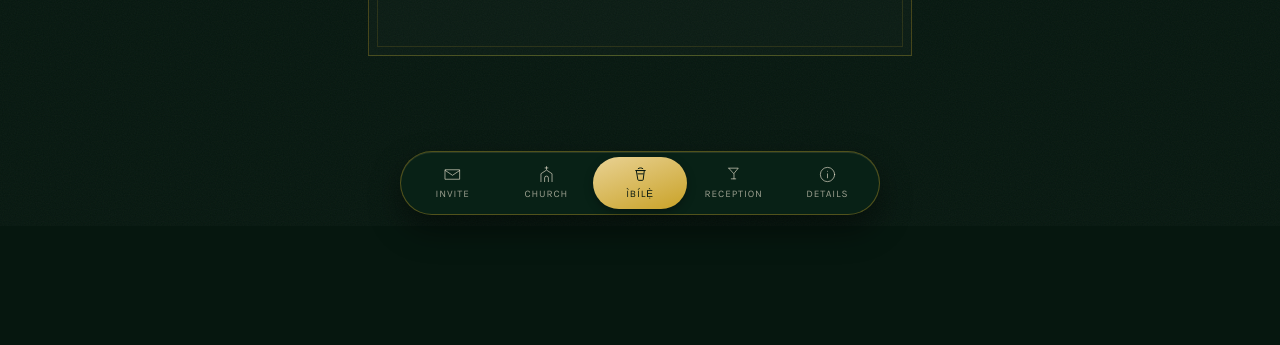
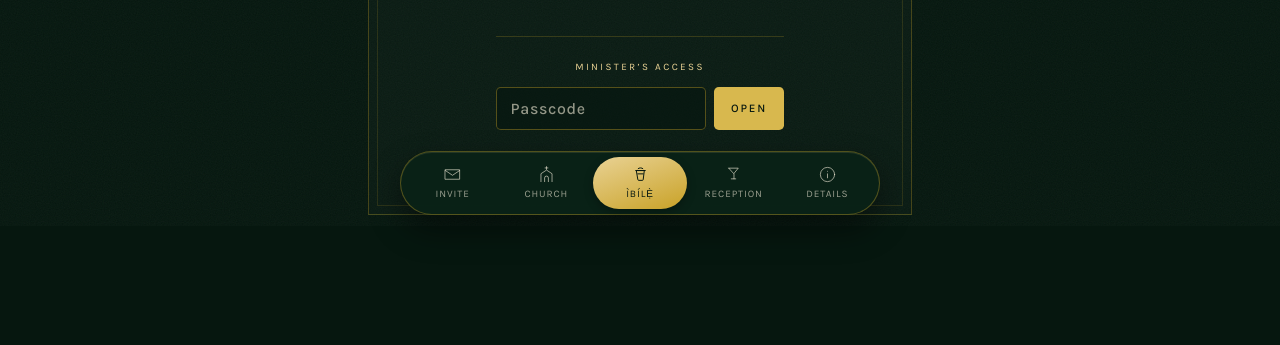
Before and after one commit to JesseGreat/IT_2026, a plain HTML site: page wedding/traditional.html in a window 1280 px wide. Shown: the part 574-919 px from the top of the page. Before the commit the page ends 800 px from the top, so only its background shows below. Drawn offline with nearby package versions, Linux system fonts and the light colour scheme.

Commit message:
integrated the order of programs

```diff
--- a/wedding/assets/css/style.css
+++ b/wedding/assets/css/style.css
@@ -1548,12 +1548,14 @@ main { padding: 1.5rem 1.15rem calc(var(--nav-h) + 3.4rem); }
 /* ═══════════════════════════════════════════════════════════════════════════
    THE WORDS — hymn lyrics, in a sheet that slides up over the booklet
    ═════════════════════════════════════════════════════════════════════════ */
+.order__words, .words__close, .unlock__btn { -webkit-tap-highlight-color: transparent; }
 .order__words {
   display: inline-flex;
   align-items: center;
   gap: .2rem;
   margin-top: .4rem;
-  padding: .32rem .45rem .32rem .7rem;
+  min-height: 2.25rem;         /* a comfortable thumb target */
+  padding: .4rem .55rem .4rem .8rem;
   border: 1px solid rgba(138,107,20,.45);
   border-radius: 1rem;
   background: transparent;
@@ -1588,6 +1590,7 @@ html.has-sheet, html.has-sheet body { overflow: hidden; }
   position: relative;
   width: 100%;
   max-width: 30rem;
+  max-height: 88vh;            /* older Android browsers */
   max-height: 88dvh;
   overflow-y: auto;
   overscroll-behavior: contain;
--- a/wedding/assets/js/booklet.js
+++ b/wedding/assets/js/booklet.js
@@ -209,7 +209,19 @@
     requestAnimationFrame(() => sheet.classList.add("is-open"));
     panel.focus({ preventScroll: true });
 
-    function close() {
+    /* Android's Back gesture closes the sheet instead of leaving the page:
+       opening it adds a history entry (same URL), Back pops it. */
+    let pushed = false;
+    try { history.pushState({ words: key }, ""); pushed = true; } catch (e) { /* ignore */ }
+    const onPop = () => { pushed = false; close(); };
+    window.addEventListener("popstate", onPop);
+
+    let closed = false;
+    function close(leaving) {
+      if (closed) return;
+      closed = true;
+      window.removeEventListener("popstate", onPop);
+      if (pushed && !leaving) { pushed = false; history.back(); }
       document.removeEventListener("keydown", onKey, true);
       document.documentElement.classList.remove("has-sheet");
       sheet.classList.remove("is-open");
@@ -399,7 +411,7 @@
     }, 60000);
 
     onLeave(() => {
-      if (closeWords) closeWords();
+      if (closeWords) closeWords(true);
       document.removeEventListener("keydown", onKey);
       clearInterval(clock);
     });
--- a/wedding/assets/js/data.js
+++ b/wedding/assets/js/data.js
@@ -85,7 +85,7 @@ const WEDDING = {
      ───────────────────────────────────────────────────────────────────── */
   comingSoon: {
     church:      false,   // live — but behind the passcode below
-    traditional: true,
+    traditional: false,   // live — but behind the passcode below
     reception:   false,
     details:     false,
 
@@ -105,7 +105,8 @@ const WEDDING = {
        words themselves sit in this file, which anyone who knows how can
        read. Fine for an order of service, not for anything secret. */
     locked: {
-      church: { passcode: "HOLY2811", openOn: "2026-11-28" },
+      church:      { passcode: "HOLY2811", openOn: "2026-11-28" },
+      traditional: { passcode: "HOLY2811", openOn: "2026-11-28" },
     },
   },
 
@@ -237,7 +238,7 @@ const WEDDING = {
               "Sibẹ titi di oni\nN'igbeyawo Kristian\nỌlọrun wa laarin wa\nLati sure fun wa",
               "Ire ki wọn le maa bi\nKi wọn k'o si maa rẹ\nKi wọn ni'dapọ mimọ\nT'ẹnikan k'yo le tu",
               "Ba ni pe Baba, si fa\nObinrin yi f'ọkọ\nBi O ti fi Efa fun\nAdamu l'ọjọ kini",
-              "Ba wa pe Imanuẹli\nSiso ọwọ wọn pọ\nB'ẹda meji ti dapọ\nNi ara ijinlẹ Rẹ",
+              "Ba wa pe Imanuẹli\nSiso ọwọ wọn pọ\nB'ẹda meji ti dapọ\nN'ara ijinlẹ Rẹ",
               "Ba wa pe, Ẹmi Mimọ\nF'ibukun Rẹ fun wọn\nSise wọn ni aṣẹ pe\nGẹgẹ b'O ti maa nṣe",
               "Fi wọn s'abẹ abo Rẹ\nK'ibi kan ma ba wọn\nGba wọn npa ra ile Rẹ\nMa toju ọkan wọn",
               "Pẹlu wọn l'ọj'aye wọn\nAt'ọkọ at'aya\nTiti nwọn o de ọdọ Rẹ",
@@ -415,7 +416,7 @@ const WEDDING = {
               "Almighty Father, You have created all mankind to glorify You in body and in spirit. Give these children of Yours joy in one another, as living temples of the Holy Spirit, and bring them by this joy to know and share in Your creative and redeeming love; through Jesus Christ our Lord. Amen.",
               "Eternal God, true and loving Father, in holy marriage You make Your servants one. May their life together witness to Your love in this troubled world. May unity overcome division, forgiveness heal injury, and joy triumph over sorrow; through Jesus Christ our Lord. Amen.",
               "We praise You, Father, that You have made all things and hold all things in being. In the beginning You created the universe and made mankind in Your own likeness; because it was not good for man to be alone, You created them male and female, and in marriage You join man and woman in one flesh, teaching us that what You have united may never be divided. We praise You that You have made this holy mystery a symbol of the marriage of Christ with His Church, and an image of Your eternal covenant with Your people. And we pray for Your blessing on this man and woman, who come before You as partners and heirs together of Your promises. Grant that this man may love his wife as Christ loves His bride, the Church, giving Himself for it and cherishing it as His own flesh; and grant that this woman may love her husband and follow the example of those holy women whose praises are sung in the Scriptures; and as witnesses of Christ to one another, let them live to see their children's children, and bring them at the last to the fullness of life with the saints in the kingdom of heaven; through Jesus Christ our Lord. Amen.",
-              "Heavenly Father, we pray that through their marriage Oluwatobiloba and Oluwabukola may know You more clearly, love You more dearly and follow You more nearly, day by day; through Jesus Christ our Lord. Amen.",   // ← CHECK  the start of this prayer was cut off in the photo
+              "Heavenly Father, we thank You that in our earthly lives You speak of Your life. We pray that through their marriage Oluwatobiloba and Oluwabukola may know You more clearly, love You more dearly and follow You more nearly, day by day; through Jesus Christ our Lord. Amen.",
               "Almighty God, our heavenly Father, who gave marriage to be a source of blessing to mankind, we thank You for the joys of family life. May we know Your presence and peace in our homes; fill us with Your love, and use us for Your glory; through Jesus Christ our Lord.",
               { r: "The benediction:" },
               "And the blessing of God the Father, God the Son and God the Holy Spirit be upon you, now and for evermore. Amen.",
@@ -443,7 +444,7 @@ const WEDDING = {
               "Mo ntẹsiwaju lọna na\nMo ngoke si lojojumọ\nMo ngbadura bi mo ti nlọ\nOluwa jọ, gbe mi soke",
               "Ifẹ ọkan mi ko duro\nLarin 'yemeji at'ẹru\nAwọn miran le maa gbe 'bẹ\nIbi giga l'ọkan mi fẹ",
               "Mo fẹ ki n ga ju aiye lọ\nB'eṣu tilẹ ngbogun ti mi\nMo nfi igbagbọ gbọ orin na\nTi awọn mimọ nkọ loke",
-              "Mo fẹ de ibi giga julọ\nNinu ogo didan julọ\nMo ngbadura ki nle de'bẹ\nOluwa mu mi de'bẹ na",
+              "Mo fẹ de ibi giga julọ\nNinu ogo didan julọ\nMo ngbadura ki nle de'bẹ\nOluwa mu mi de'le na",
               "Fa mi lọ si ibi giga\nLaisi Rẹ nko le de'bẹ\nFa mi titi d'oke ọrun\nKi nkọrin lat'ibi giga. Amin",
             ] },
           { lang: "English", title: "I'm Pressing On",
@@ -466,58 +467,48 @@ const WEDDING = {
     pages: [
       {
         heading: "Ìkíni",
-        subtitle: "The Greeting",
+        subtitle: "The Welcome",
         items: [
-          { title: "Arrival & Seating of Guests" },
-          { title: "Opening Prayer", by: "The family elder" },
-          { title: "Introduction of the Alága", by: "Alága Ìjókòó for the bride · Alága Ìdúró for the groom" },
+          { title: "Welcoming the Bride's Family" },
+          { title: "Arrival of the Groom's Family" },
+          { title: "Praise and Worship" },
+          { title: "Opening Prayer" },
         ],
       },
       {
-        heading: "Ìdòbálẹ̀",
-        subtitle: "The Arrival of the Groom's Family",
+        heading: "Ìdí Àpéjọ",
+        subtitle: "Why We Are Gathered",
         items: [
-          { title: "The Groom's Family Seeks Permission to Enter" },
-          { title: "Ìdòbálẹ̀ — The Prostration", note: "The groom and his friends prostrate before the bride's family" },
-          { title: "Reception of the Groom's Family" },
+          { title: "Purpose of Gathering" },
+          { title: "Arrival of the Groom" },
+          { title: "Arrival of the Bride" },
         ],
       },
       {
         heading: "Ìwé Ìtọrọ",
-        subtitle: "The Letters",
+        subtitle: "The Letters & the Engagement",
         items: [
-          { title: "Reading of the Proposal Letter", by: "Read by the groom's family" },
-          { title: "Reading of the Acceptance Letter", by: "Read by the bride's family" },
-          { title: "Breaking of the Kola Nut", note: "Obì àti orógbó — for long life and blessing" },
+          { title: "Presentation of Letters", note: "Proposal & Acceptance" },
+          { title: "Engagement", note: "Presentation & sanctification of the bride's items" },
+          { title: "Pronouncement" },
         ],
       },
       {
-        heading: "Ẹrù Ìyàwó",
-        subtitle: "The Presentation of Gifts",
+        heading: "Ayẹyẹ",
+        subtitle: "The Celebration",
         items: [
-          { title: "Presentation of the Dowry & Gifts" },
-          { title: "Inspection & Acceptance by the Bride's Family" },
-          { title: "Prayers Over the Items", note: "Honey, salt, sugar, bitter kola, alligator pepper and yam" },
+          { title: "Cutting of Cake" },
+          { title: "Toast of the Couple" },
+          { title: "Guest Entertainment" },
+          { title: "Dance! Dance!! Dance!!!" },
         ],
       },
       {
-        heading: "Ìjádé Ìyàwó",
-        subtitle: "The Bride Comes Forth",
+        heading: "Ìdágbére",
+        subtitle: "The Farewell",
         items: [
-          { title: "Dance of the Bride & Her Friends" },
-          { title: "The Bride Kneels for Her Family's Blessing" },
-          { title: "The Bride Identifies Her Husband" },
-          { title: "Placing of the Fìlà", note: "The bride crowns the groom with his cap" },
-        ],
-      },
-      {
-        heading: "Ìbùkún",
-        subtitle: "The Blessing",
-        items: [
-          { title: "Exchange of Rings" },
-          { title: "Presentation of the Holy Bible" },
-          { title: "Blessing of the Couple by Both Families" },
-          { title: "Closing Prayer" },
+          { title: "Presentation of Gifts" },
+          { title: "Closing Prayer & Benediction" },
         ],
       },
     ],
--- a/wedding/traditional.html
+++ b/wedding/traditional.html
@@ -36,11 +36,12 @@
 <script src="assets/js/comingsoon.js"></script>
 <script>
   Site.page(function () {
-    if (ComingSoon.mount("traditional")) return;
-    var book = WEDDING.traditional;
-    document.querySelector("[data-title]").textContent = book.title;
-    document.querySelector("[data-subtitle]").textContent = book.subtitle || "";
-    Booklet.mount(document.getElementById("book"), book);
+    ComingSoon.gate("traditional", function () {
+      var book = WEDDING.traditional;
+      document.querySelector("[data-title]").textContent = book.title;
+      document.querySelector("[data-subtitle]").textContent = book.subtitle || "";
+      Booklet.mount(document.getElementById("book"), book);
+    });
   });
 </script>
 </body>
```
